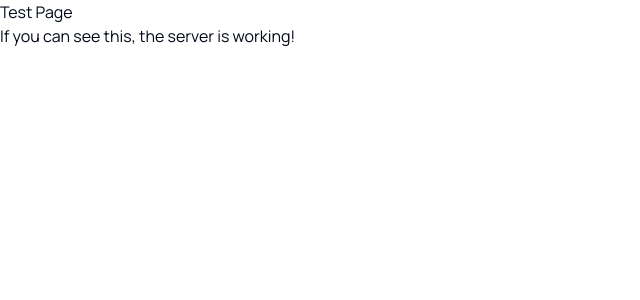
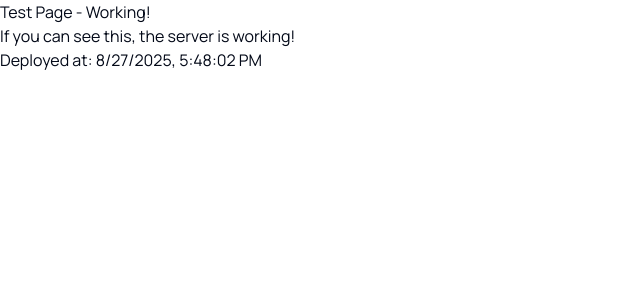
Before and after one commit to harryz-code/somETHing, a Next.js app: page / in a window 1280 px wide. Shown: the top 300 px of the page, without its empty margins (0-640 px from the left). Built offline with nearby package versions, Linux system fonts and the light colour scheme.

Commit message:
Fix: Add timestamp to force Vercel redeploy

```diff
--- a/app/page.tsx
+++ b/app/page.tsx
@@ -1,8 +1,9 @@
 export default function Page() {
   return (
     <div>
-      <h1>Test Page</h1>
+      <h1>Test Page - Working!</h1>
       <p>If you can see this, the server is working!</p>
+      <p>Deployed at: {new Date().toLocaleString()}</p>
     </div>
   )
 }
```
